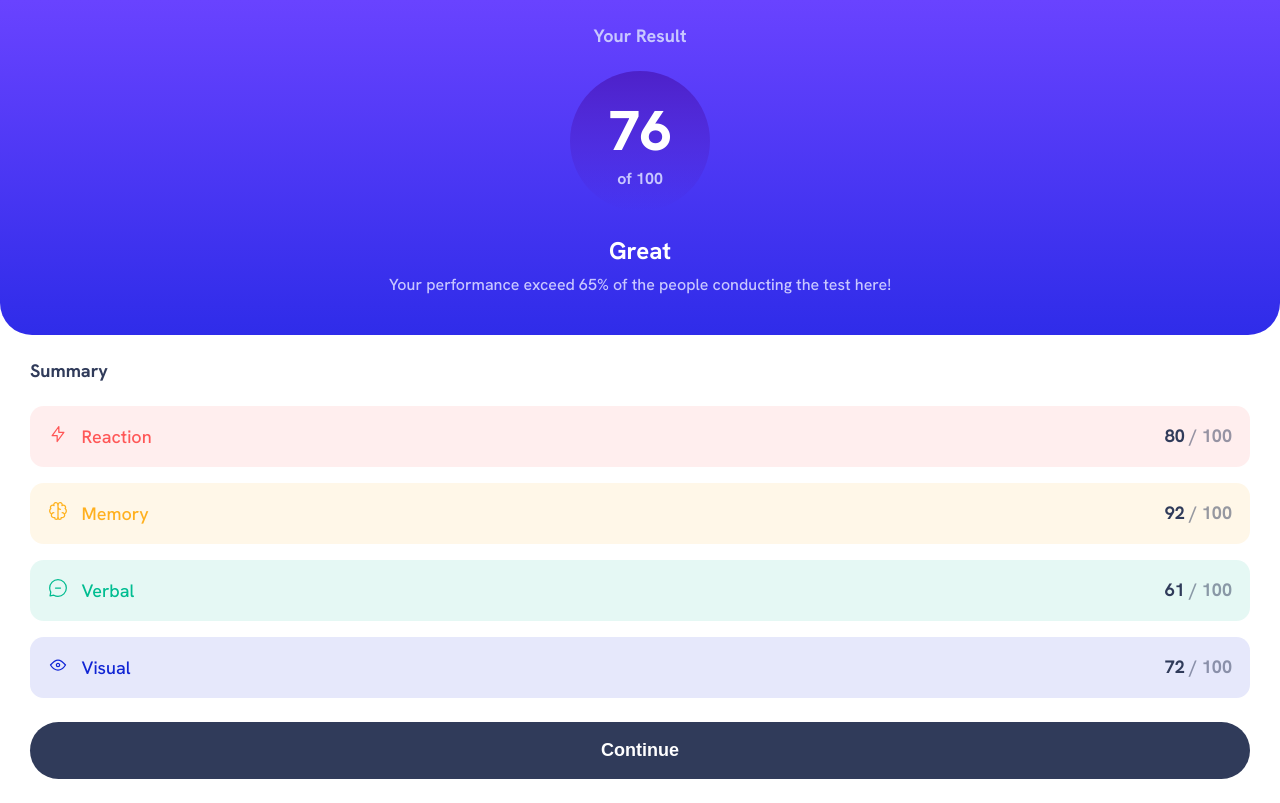
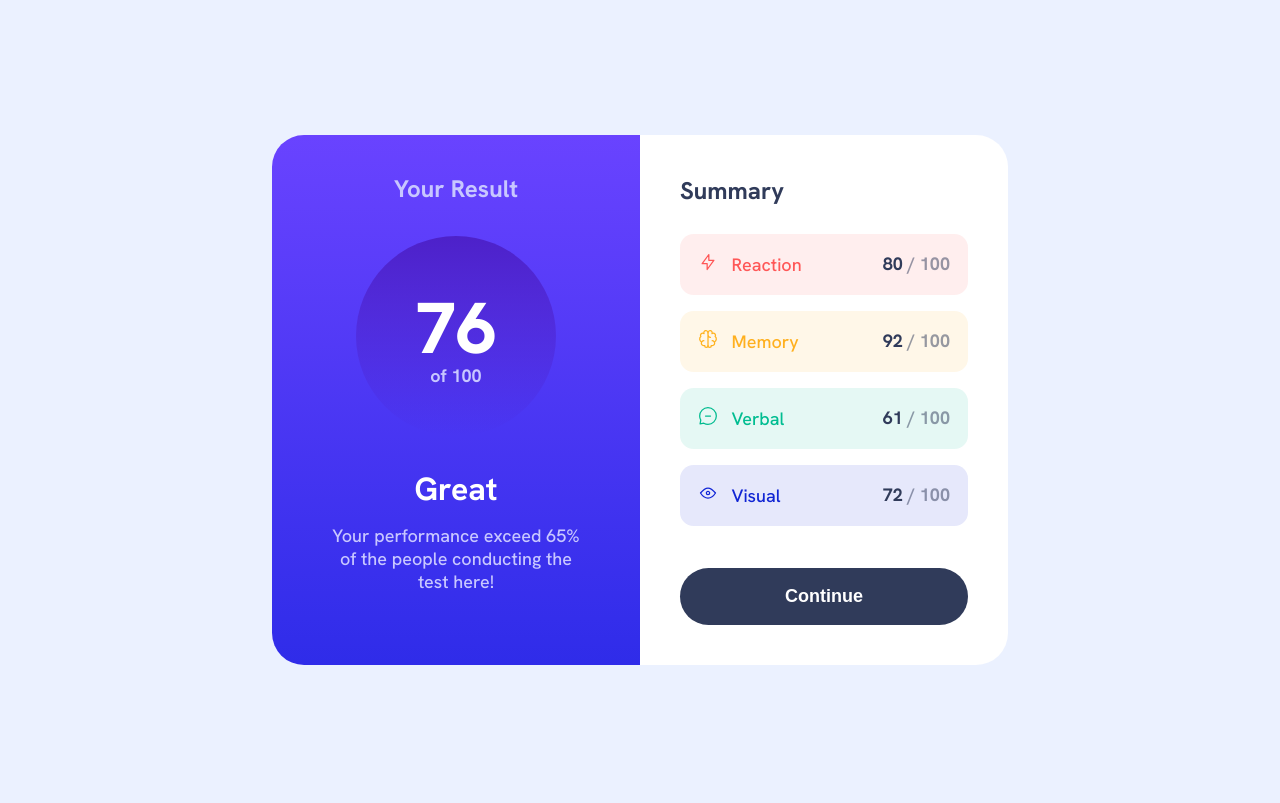
Before and after one commit to anton-zykov/fm-results-summary, a plain HTML site: page index.html in a window 1280 px wide. Drawn offline with Linux system fonts and the light colour scheme.

Commit message:
Add adaptive design

```diff
--- a/assets/components/result.css
+++ b/assets/components/result.css
@@ -1,7 +1,7 @@
 .result {
   background: var(--main-gradient);
   border-radius: 0 0 2em 2em;
-  padding: 1.5em 3.625em 1.5em;
+  padding: 1.5em 3.625em;
   display: flex;
   flex-direction: column;
   align-items: center;
@@ -54,3 +54,39 @@
   color: var(--light-blue);
   font-weight: 500;
 }
+
+@media (min-width: 50em) {
+  .result {
+    border-radius: 0;
+    padding: 2.375em 3.375em;
+    gap: 2em;
+  }
+
+  .result__circle {
+    width: 12.5em;
+    height: 12.5em;
+    border-radius: 6.25em;
+    padding-top: 3.5em;
+  }
+
+  .result__title {
+    font-size: 1.5em;
+  }
+
+  .result__score {
+    font-size: 4.5em;
+    line-height: 1;
+  }
+
+  .result__maximum {
+    font-size: 1.125em;
+  }
+
+  .result__verdict {
+    font-size: 2em;
+  }
+
+  .result__comparison {
+    font-size: 1.125em;
+  }
+}
--- a/assets/components/summary.css
+++ b/assets/components/summary.css
@@ -33,3 +33,18 @@
 .summary__button:hover {
   background: var(--main-gradient);
 }
+
+@media (min-width: 50em) {
+  .summary {
+    padding: 2.5em;
+    gap: 1.75em;
+  }
+
+  .summary__title {
+    font-size: 1.5em;
+  }
+
+  .summary__button {
+    margin-top: 0.75em;
+  }
+}
--- a/index.css
+++ b/index.css
@@ -16,6 +16,7 @@
 
   --dark-navy: hsl(224, 30%, 27%);
   --light-blue: hsl(241, 100%, 89%);
+  --very-light-blue: hsl(221, 100%, 96%);
   --white: hsl(0, 0%, 100%);
   --main-gradient: linear-gradient(180deg, #75F 0%, #6943FF 0.01%, #2F2CE9 100%);
   --reverse-gradient: linear-gradient(180deg, #4D21C9 0%, rgba(36, 33, 202, 0) 100%, rgba(37, 33, 201, 0.00) 100%);
@@ -26,6 +27,29 @@
 body {
   padding: 0;
   margin: 0;
+  width: 100%;
+  min-height: 100vh;
+  background-color: var(--very-light-blue);
 }
 
-.main {}
+.main {
+  background-color: var(--white);
+}
+
+@media (min-width: 50em) {
+  body {
+    height: 100vh;
+    display: flex;
+    justify-content: center;
+    align-items: center;
+  }
+
+  .main {
+    width: 46em;
+    overflow: hidden;
+    border-radius: 2em;
+    display: grid;
+    grid-template-columns: 1fr 1fr;
+
+  }
+}
```
